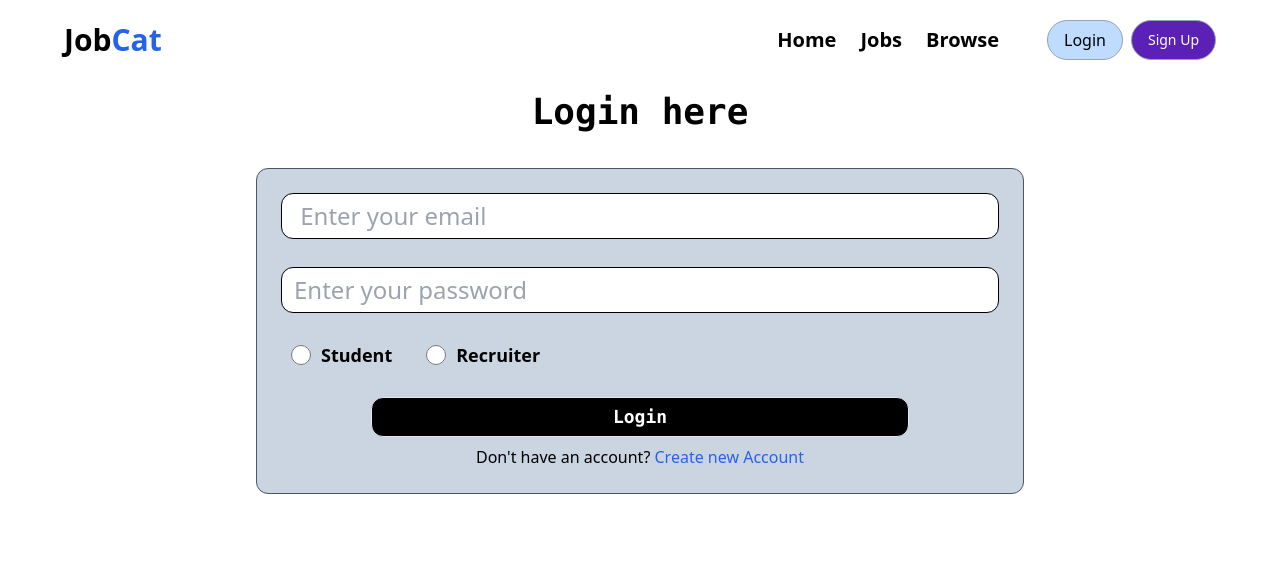
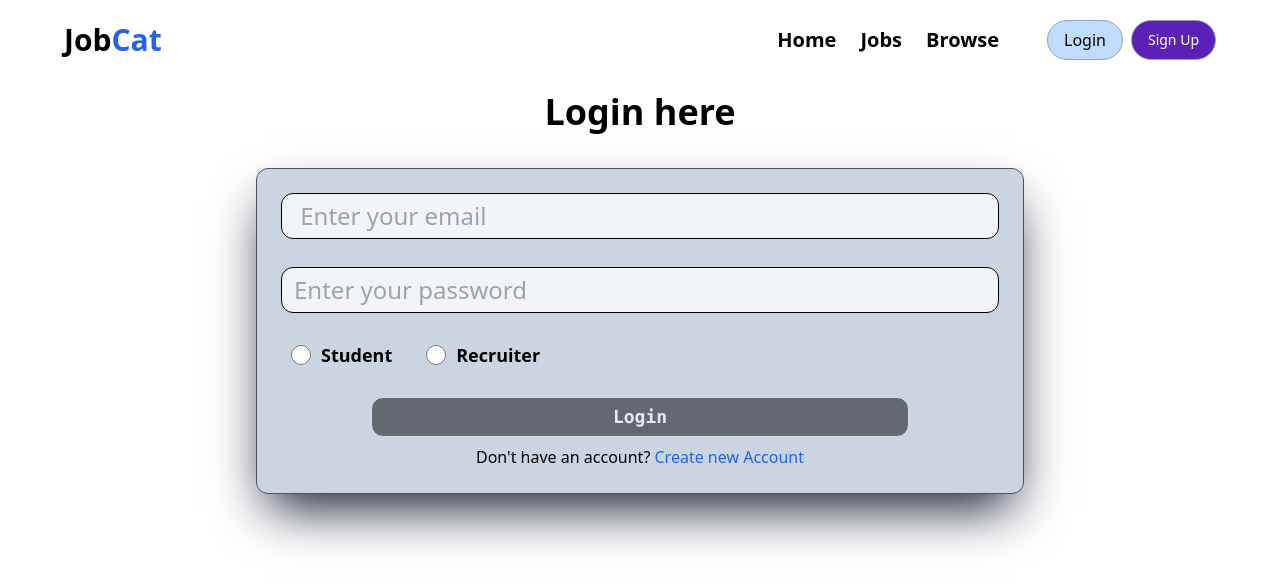
Before and after one commit to subhranil1101/job-portal, a React (Vite) app in the folder frontend/: page /login in a window 1280 px wide. Shown: the top 588 px of the page. Built offline with nearby package versions, Linux system fonts and the light colour scheme.

Commit message:
Login page ui update

```diff
--- a/frontend/src/components/auth/Login.jsx
+++ b/frontend/src/components/auth/Login.jsx
@@ -17,7 +17,7 @@ const Login = () => {
             <div className="w-full">
                   <Navbar />
                   <div className=" w-full flex flex-col gap-6 justify-center items-center">
-                        <h1 className="text-4xl font-bold font font-mono my-3">Login here</h1>
+                        <h1 className="text-4xl font-bold font-sans my-3">Login here</h1>
                         <LoginForm />
                   </div>
             </div>
--- a/frontend/src/components/auth/LoginForm.jsx
+++ b/frontend/src/components/auth/LoginForm.jsx
@@ -48,7 +48,7 @@ const LoginForm = () => {
       };
 
       return (
-            <div className="border border-gray-600 rounded-xl w-[60%] bg-slate-300">
+            <div className="border border-gray-600 rounded-xl w-[60%] bg-slate-300 shadow-2xl shadow-slate-900">
                   <form
                         onSubmit={submitHandler}
                         className="flex flex-col gap-7 text-2xl p-6"
@@ -60,7 +60,7 @@ const LoginForm = () => {
                                     value={input.email}
                                     onChange={changeEventHandler}
                                     placeholder=" Enter your email"
-                                    className="border border-black rounded-xl py-1.5 px-3"
+                                    className="border border-black bg-slate-100 focus:bg-white rounded-xl py-1.5 px-3"
                               />
                         </div>
 
@@ -71,7 +71,7 @@ const LoginForm = () => {
                                     value={input.password}
                                     name="password"
                                     onChange={changeEventHandler}
-                                    className="border border-black rounded-xl px-3 py-1.5"
+                                    className="border border-black bg-slate-100 focus:bg-white rounded-xl px-3 py-1.5"
                               />
                         </div>
 
@@ -112,6 +112,7 @@ const LoginForm = () => {
                                     </Button>
                               ) : (
                                     <Button
+                                          disabled={!input?.role}
                                           type="submit"
                                           className="border border-slate-200 bg-black text-white w-3/4 mx-auto text-lg font-mono font-bold rounded-xl hover:bg-slate-800"
                                     >
```
